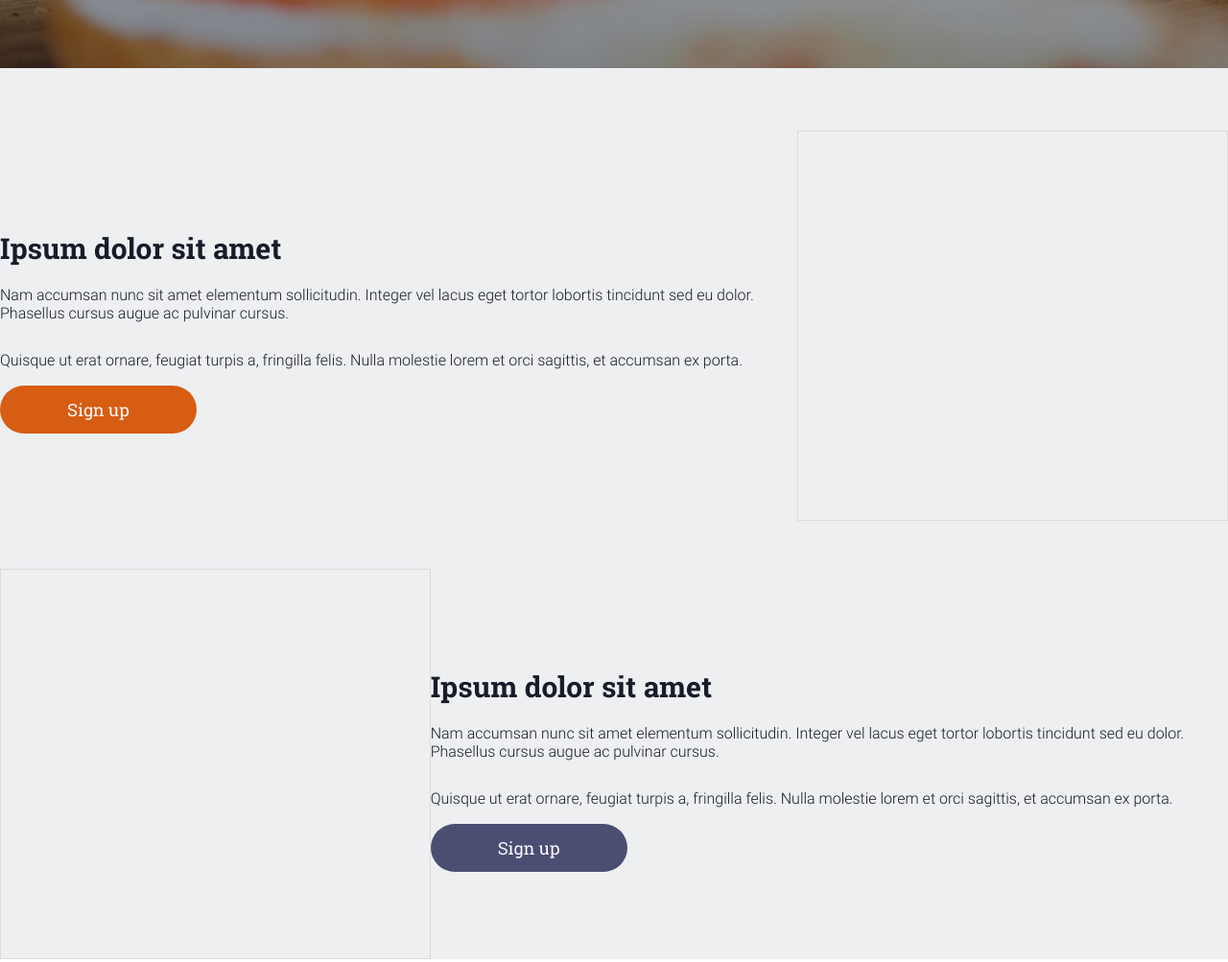
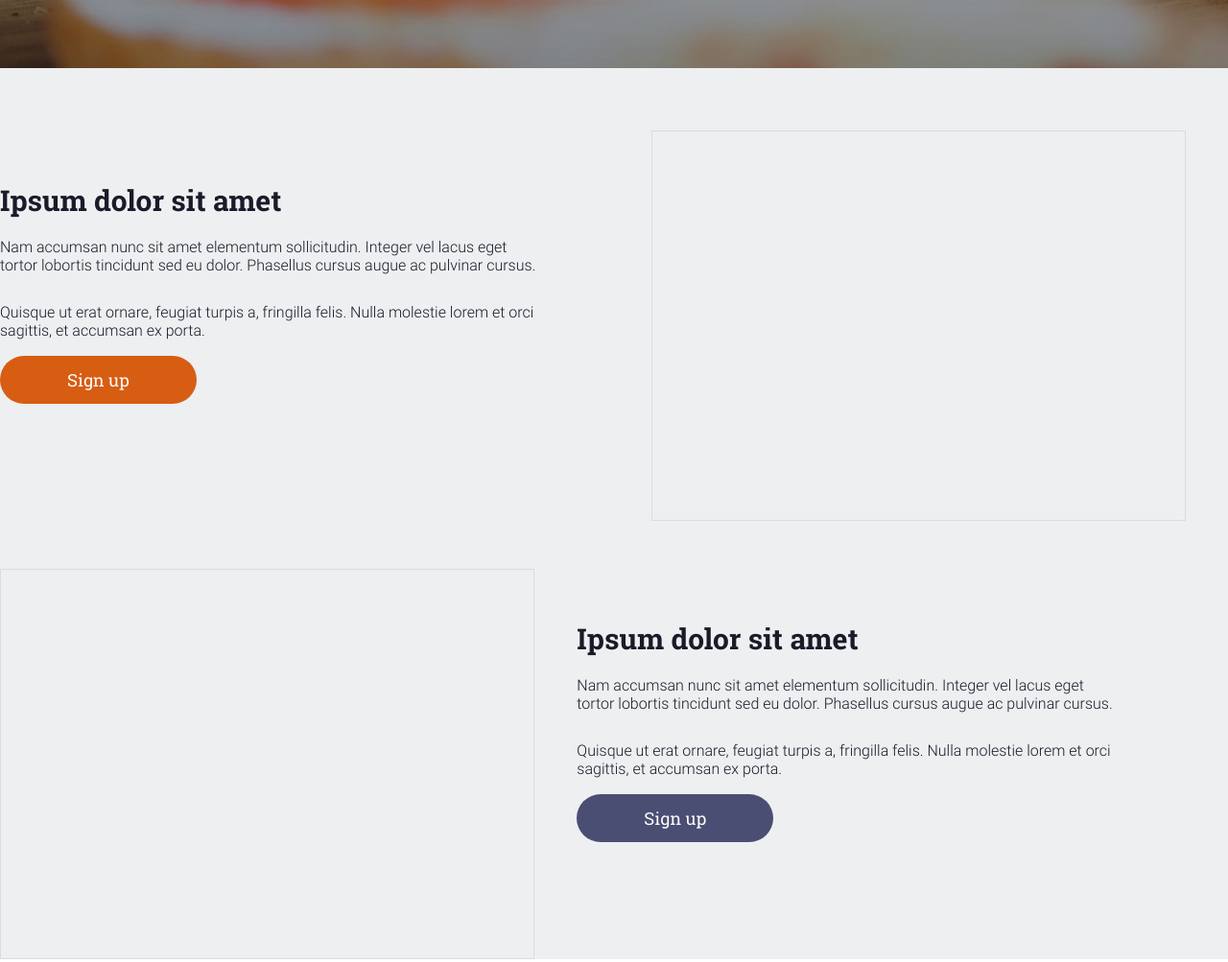
Before and after one commit to juliettawind/panakeia, a website: page index.html in a window 1280 px wide. Shown: the part 2460-3463 px from the top of the page at 96% size. Drawn offline with Linux system fonts and the light colour scheme; files whose address does not match are found by name.

Commit message:
Finish Products

```diff
--- a/sass/_variables.scss
+++ b/sass/_variables.scss
@@ -25,6 +25,7 @@ $black: #000000;
 $light-black: #191b29;
 $grey: #4e5159;
 $light-grey: #f1f2f4;
+$very-light-grey: #dbdbdb;
 $dark-brown: #5b4133;
 $light-brown: #8f8785;
 $orange: #d75d13;
--- a/sass/blocks/_page-main.scss
+++ b/sass/blocks/_page-main.scss
@@ -197,9 +197,12 @@
 .product{
   margin-bottom: 50px;
   display: flex;
+  justify-content: center;
 
   &__description {
-    align-self: center;
+    width: 600px;
+    margin-top: 53px;
+    padding-right: 110px;
   }
 
   &--reverse {
@@ -216,7 +219,6 @@
 
   .about{
     margin-bottom: 30px;
-
     font-family: $Roboto-Light;
     font-size: $eta-size;
     color: $light-black;
@@ -244,7 +246,8 @@
   span{
     height: 405px;
     width: 586px;
-    border: 1px solid #dbdbdb;
+    border: 1px solid $very-light-grey;
+    margin-right: 44px;
   }
 
 }
```
Also changed, not shown: css/style.css.
